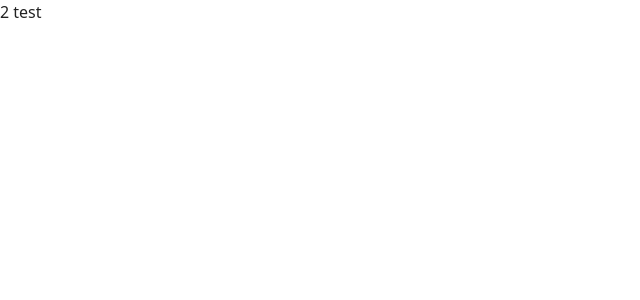
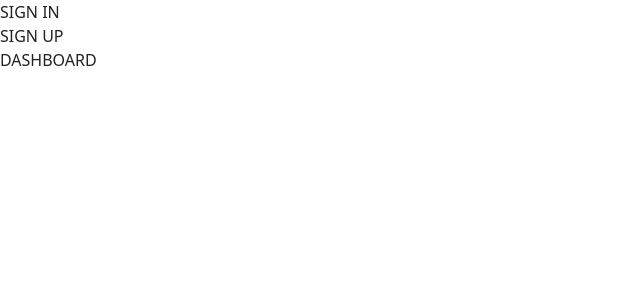
Before and after one commit to Mark-Prog238/ItDashboard, a Next.js app: page / in a window 1280 px wide. Shown: the top 300 px of the page, without its empty margins (0-640 px from the left). Built offline with nearby package versions, Linux system fonts and the light colour scheme.

Commit message:
Added auth and basic sign in / sign up and sidebar

```diff
--- a/app/page.tsx
+++ b/app/page.tsx
@@ -3,8 +3,9 @@ import Image from "next/image";
 export default function Home() {
   return (
       <>
-      <h1>2 test </h1>
-
+          <a href="/signin">SIGN IN</a>
+          <a href="/signup">SIGN UP</a>
+          <a href="/dashboard">DASHBOARD</a>
       </>
 
   );
--- a/components/nav-user.tsx
+++ b/components/nav-user.tsx
@@ -71,7 +71,7 @@ export function NavUser({
               <DropdownMenuLabel className="p-0 font-normal">
                 <div className="flex items-center gap-2 px-1 py-1.5 text-left text-sm">
                   <Avatar>
-                    <AvatarImage src={session.user.image} alt={session.user.name} />
+                    <AvatarImage src={session.user.image ?? undefined} alt={session.user.name} />
                     <AvatarFallback>BP</AvatarFallback>
                   </Avatar>
                   <div className="grid flex-1 text-left text-sm leading-tight">
--- a/package.json
+++ b/package.json
@@ -26,6 +26,7 @@
   "devDependencies": {
     "@tailwindcss/turbopack": "^4",
     "@types/node": "^20",
+    "@types/pg": "^8.23.1",
     "@types/react": "^19",
     "@types/react-dom": "^19",
     "eslint": "^9",
```
Also changed, not shown: app/api/auth/signin/route.ts (deleted), 1 other file (tests, documents, lock files or other folders).
